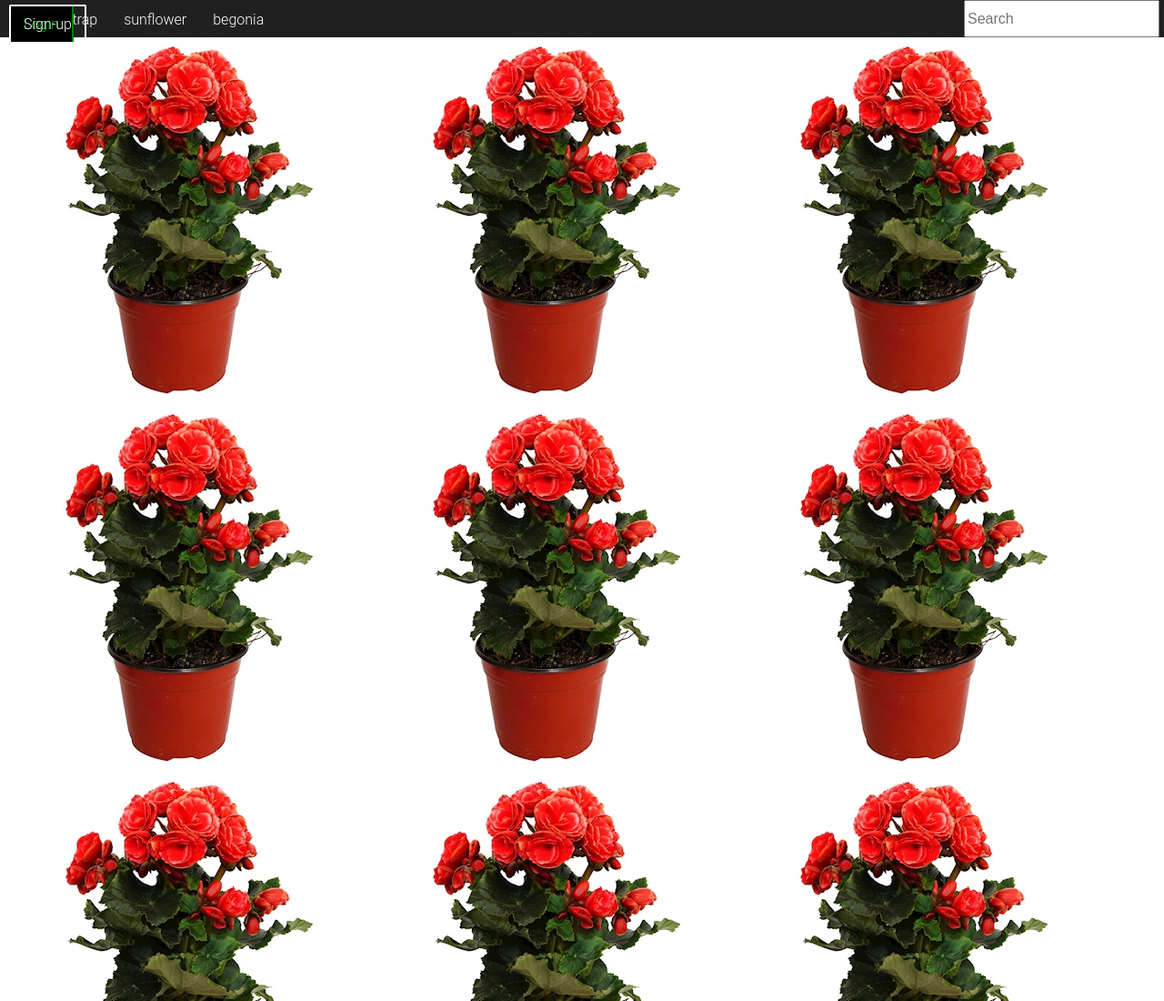
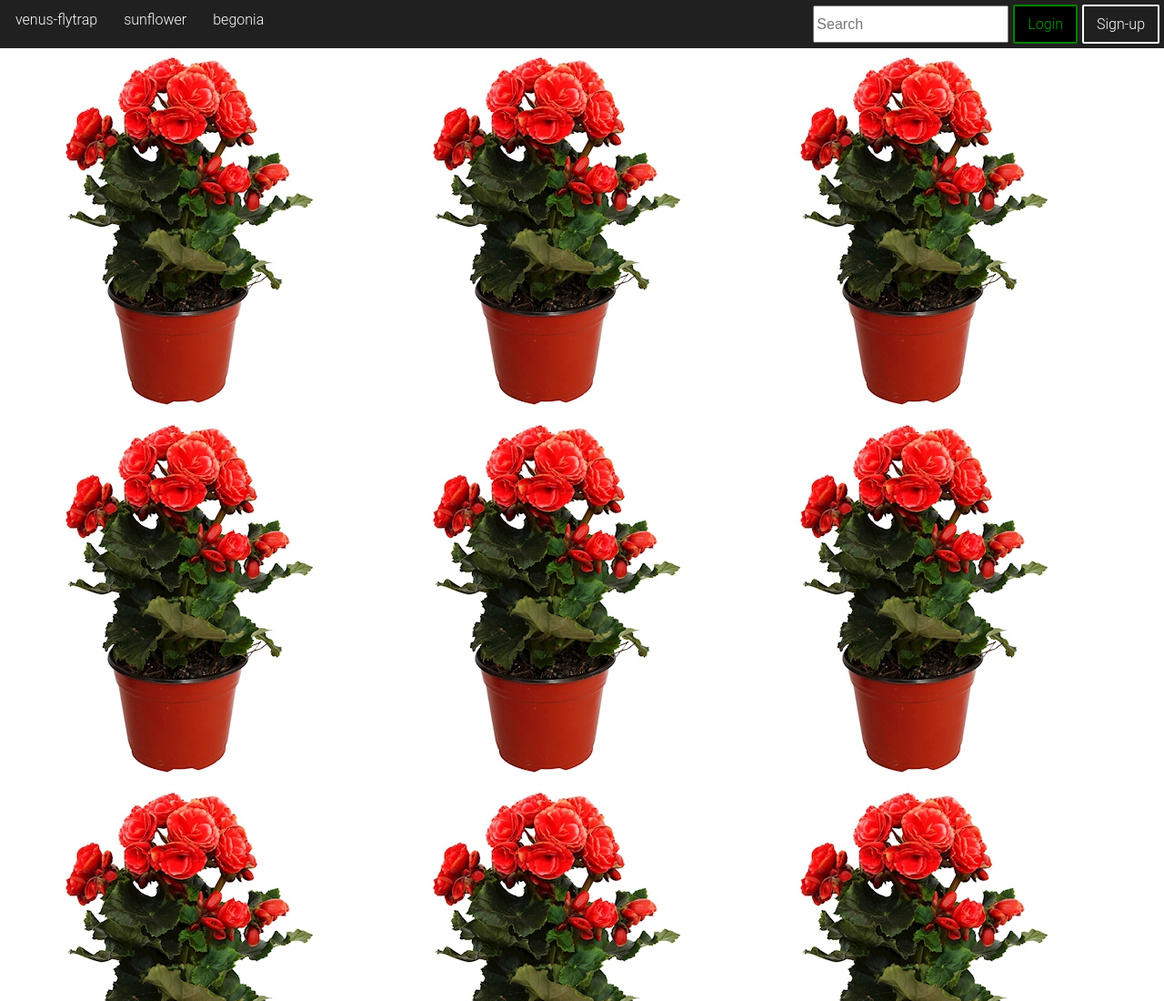
Before and after one commit to MochiJu/watermi, a plain HTML site: page index.html in a window 1280 px wide. Shown: the top 1100 px of the page at 91% size. Drawn offline with Linux system fonts and the light colour scheme.

Commit message:
scroll navbar

```diff
--- a/watermi.style/style.css
+++ b/watermi.style/style.css
@@ -3,6 +3,7 @@ body {
     padding: 0;
     font-family: 'Roboto Light', sans-serif;
     font-size: 16px;
+
 }
 
 input {
@@ -34,7 +35,7 @@ nav {
 }
 
 .flex {
-    display: flex;
+    display:flex;
 }
 
 nav a{
@@ -70,7 +71,6 @@ nav a{
     padding: 10px 14px;
     text-align: center;
     z-index:  2;
-    position:fixed;
 }
 
 
@@ -115,6 +115,8 @@ a {
     color: rgb(2, 161, 2);
     background-color: rgb(0, 0, 0);
     border-color: green;
+    float:right;
+
 }
 
 .button-primary:hover {
@@ -122,9 +124,6 @@ a {
     color: white;
     border-style:solid;
     border-color:green;
-
-
-
 }
 
 .button-secondary {
@@ -134,12 +133,9 @@ a {
     border-radius:2px;
     border-width: 2px;
     cursor:pointer;
-
-
-
+    float:right;
     border-color: rgb(255, 255, 255);
     color: white;
-
 }
 
 .button-secondary:hover {
```
